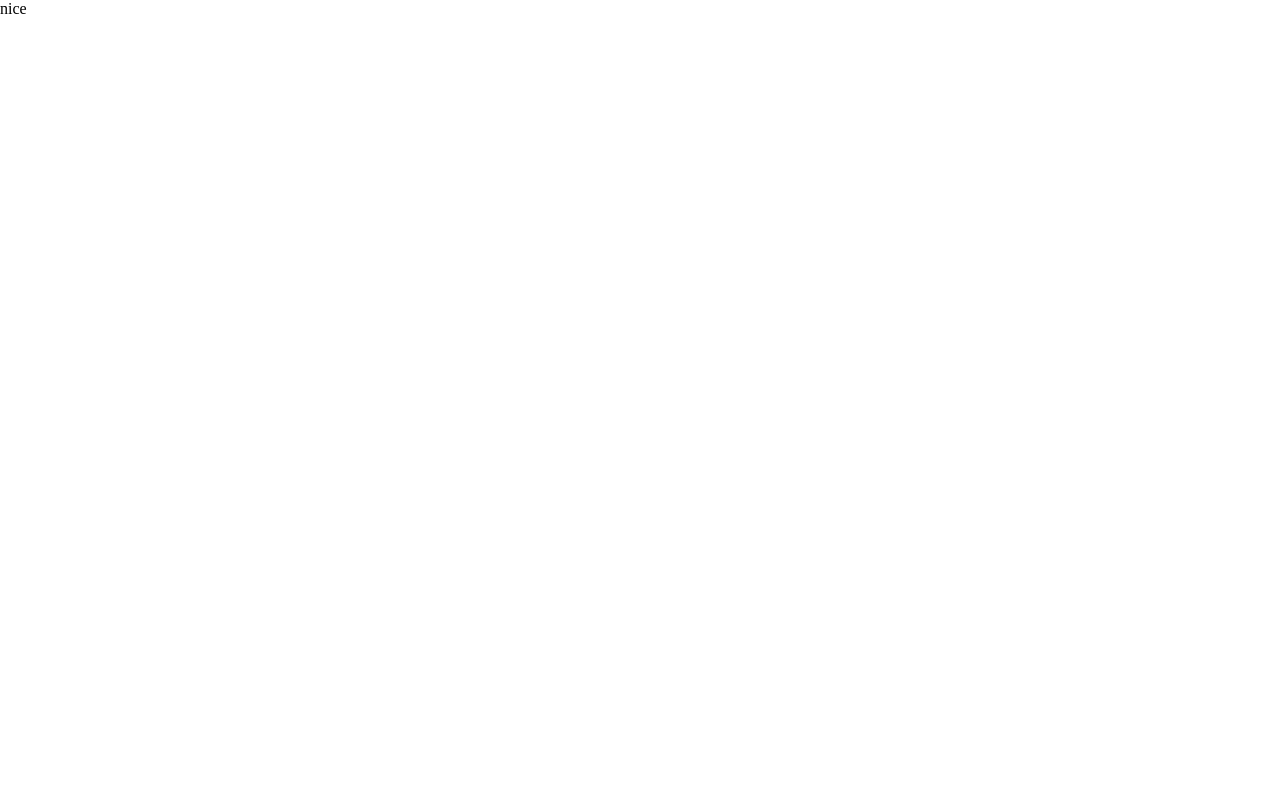
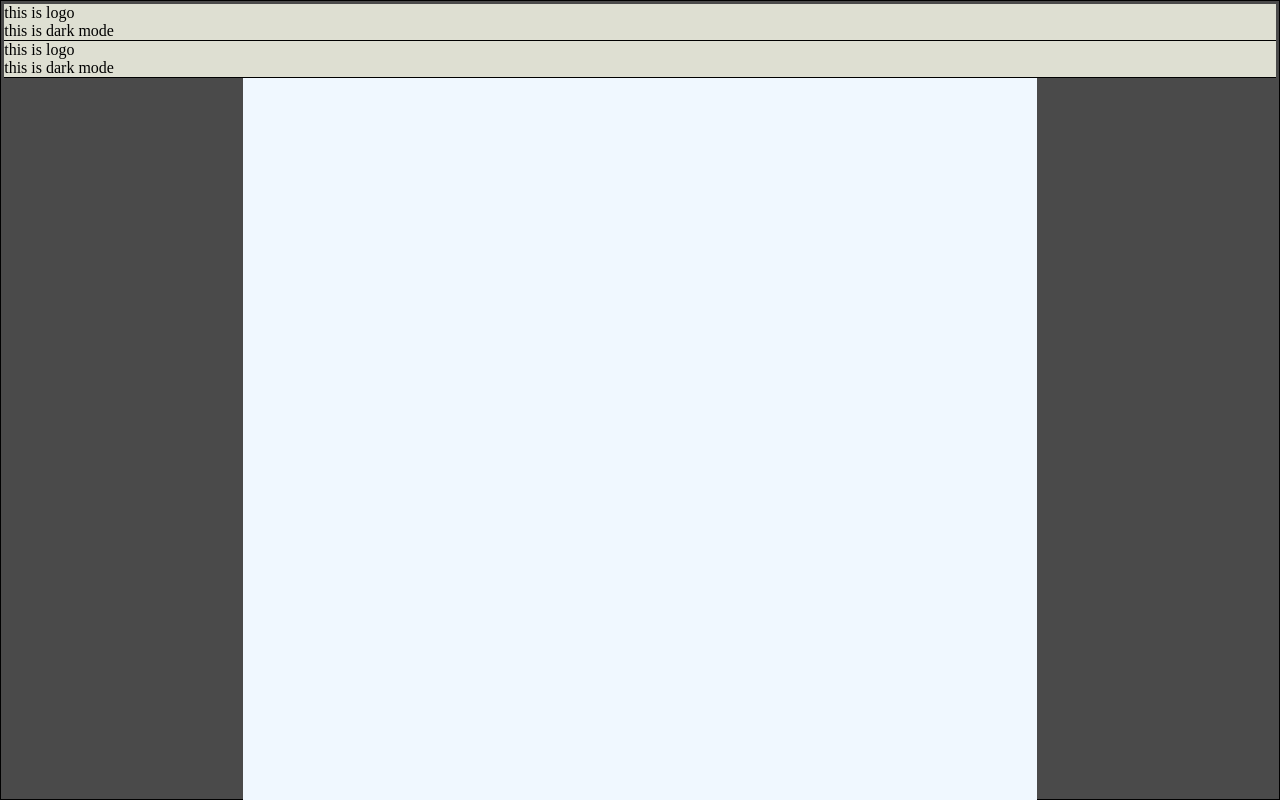
Before and after one commit to farzadtara/khiyar, a Vue app: page / in a window 1280 px wide. Shown: the top 800 px of the page. Built offline with nearby package versions, Linux system fonts and the light colour scheme.

Commit message:
improvment

```diff
--- a/package.json
+++ b/package.json
@@ -18,6 +18,7 @@
     "register-service-worker": "^1.7.2",
     "roboto-fontface": "*",
     "vue": "^2.6.14",
+    "vue-html2pdf": "^1.8.0",
     "vue-router": "^3.5.2",
     "vuetify": "^2.5.8",
     "vuex": "^3.6.2"
--- a/src/App.vue
+++ b/src/App.vue
@@ -1,6 +1,7 @@
 <template>
   <div id="main-app">
     <Navbar />
+    <ActionBar />
     <router-view />
   </div>
 </template>
@@ -8,7 +9,20 @@
 <script lang="ts">
 import { Component, Vue } from "vue-property-decorator";
 import Navbar from "@/components/Navbar.vue";
+import ActionBar from "@/components/ActionBar.vue";
 
-@Component({ name: "App", components: { Navbar } })
+
+@Component({ name: "App", components: { Navbar, ActionBar } })
 export default class App extends Vue {}
 </script>
+
+<style lang="scss" scoped>
+#main-app{
+  background-color: #4a4a4a;
+  // width: 100%;
+  height: 100vh;
+  // overflow: hidden;
+  padding: 0.2rem;
+  border: 1px solid black
+}
+</style>
--- /dev/null
+++ b/src/components/ActionBar.vue
@@ -0,0 +1,20 @@
+<template>
+  <div id="action-bar">
+    <div>this is logo</div>
+    <div>this is dark mode</div>
+  </div>
+</template>
+
+<script lang="ts">
+import { Component, Vue } from "vue-property-decorator";
+
+@Component({ name: "ActionBar" })
+export default class ActionBar extends Vue {}
+</script>
+
+<style scoped lang="scss">
+#action-bar {
+  background: rgb(222, 223, 210);
+  border-bottom: 1px black solid;
+}
+</style>
--- /dev/null
+++ b/src/components/DocumentPage.vue
@@ -0,0 +1,22 @@
+<template>
+  <div id="document-page">
+    <div id="current-page"></div>
+  </div>
+</template>
+
+<script lang="ts">
+import { Component, Vue } from "vue-property-decorator";
+
+@Component({ name: "DocumentPage" })
+export default class DocumentPage extends Vue {}
+</script>
+
+<style scoped lang="scss">
+#document-page {
+  #current-page {
+    width: calc(37.79527559px * 21);
+    height: calc(37.79527559px * 29.7);
+    background-color: aliceblue;
+  }
+}
+</style>
--- a/src/components/Navbar.vue
+++ b/src/components/Navbar.vue
@@ -1,18 +1,20 @@
 <template>
-    <div id="navbar">
-
-    </div>
+  <div id="navbar">
+    <div>this is logo </div>
+    <div>this is dark mode </div>
+  </div>
 </template>
 
 <script lang="ts">
-    import { Component, Vue } from 'vue-property-decorator';
+import { Component, Vue } from "vue-property-decorator";
 
-    @Component({name:'Navbar'})
-    export default class Navbar extends Vue {
-
-    }
+@Component({ name: "Navbar" })
+export default class Navbar extends Vue {}
 </script>
 
-<style scoped>
-
+<style scoped lang="scss">
+#navbar{
+    background: rgb(222, 223, 210);
+    border-bottom: 1px black solid;
+}
 </style>
--- a/src/pages/Home.vue
+++ b/src/pages/Home.vue
@@ -1,14 +1,24 @@
 <template>
-  <div>
-nice
+  <div id="home" >
+    <DocumentPage/>
   </div>
 </template>
 
 <script lang="ts">
-  import { Component, Vue } from 'vue-property-decorator';
+import { Component, Vue } from "vue-property-decorator";
+import DocumentPage from "@/components/DocumentPage.vue";
 
-  @Component
-  export default class Hello extends Vue {
+@Component({ name: "Home", components: { DocumentPage } })
+export default class Home extends Vue {}
+</script>
+
+<style lang="scss" scoped>
+#home{
+  display: flex;
+  justify-content: center;
+  align-content: center;
+  #document-page{
 
   }
-</script>
+}
+</style>
```
Also changed, not shown: src/components/DetaileSideBar.vue (added, +18 -0 lines), src/components/core/CorePdfGenerator.vue (added, +50 -0 lines), 1 other file (tests, documents, lock files or other folders).
